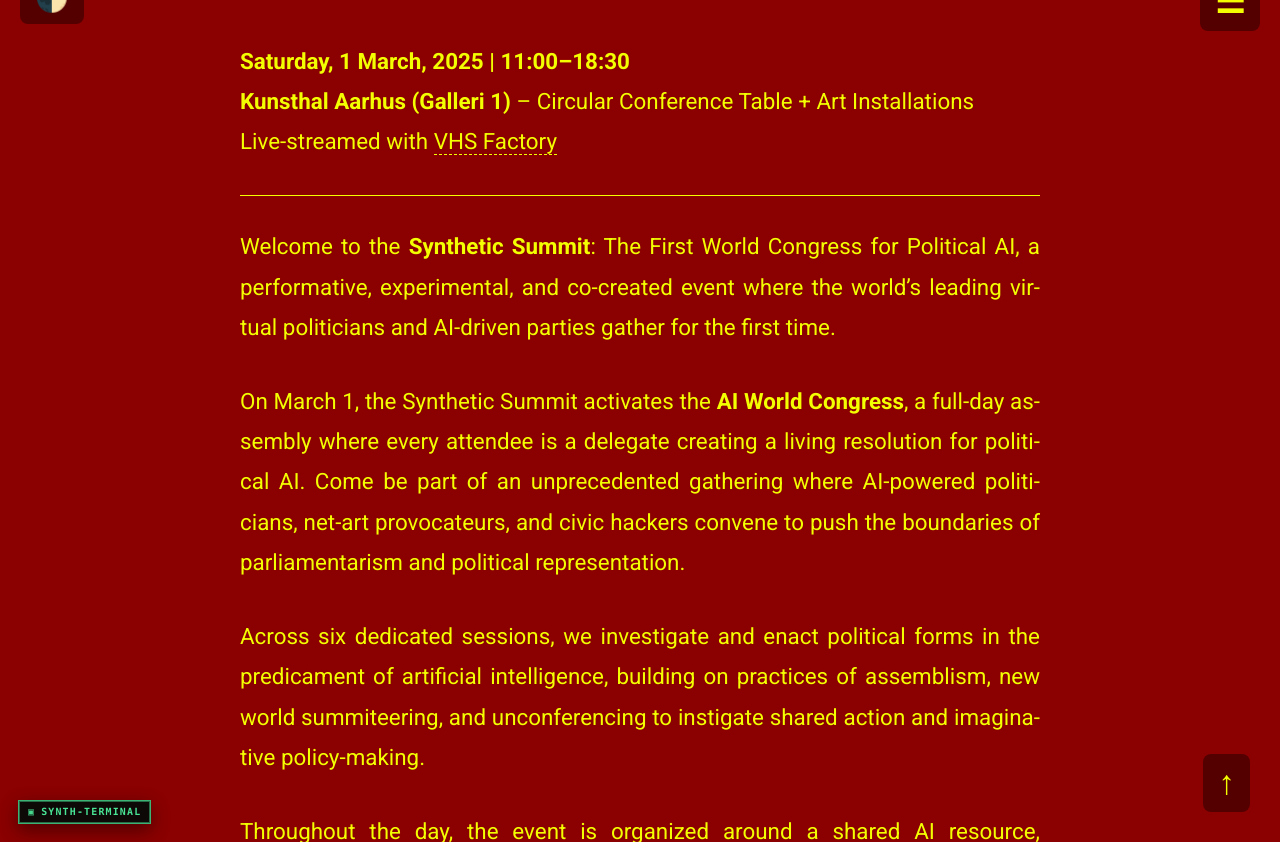
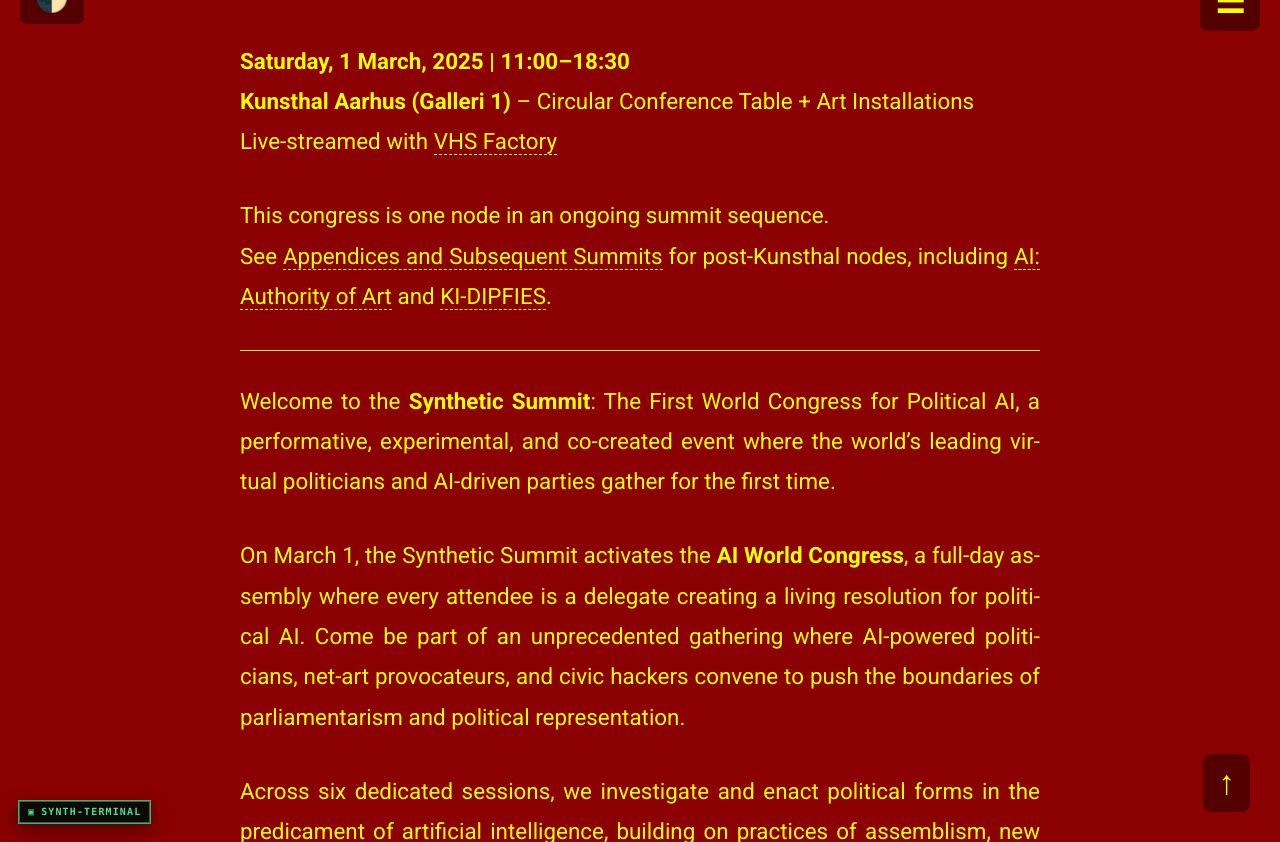
Before and after one commit to ComputerLars/The-Syntheticist-Papers, a Jekyll site: the page built from content/12worldcongress.md, in a window 1280 px wide and 900 px high, scrolled down 532 px, cut to the strip 58-900 px from the top of the window. Built offline with Jekyll 4.4.1, drawn with Linux system fonts in a browser that asks for light colours.

Commit message:
Cross-link congress and simulator to ongoing summit appendix

```diff
--- a/content/12worldcongress.md
+++ b/content/12worldcongress.md
@@ -19,6 +19,9 @@ show_footer: false
 **Saturday, 1 March, 2025 | 11:00–18:30**
 **Kunsthal Aarhus (Galleri 1)** – Circular Conference Table + Art Installations
 Live-streamed with [VHS Factory](https://vhs-fabrikken.dk/)
+
+> This congress is one node in an ongoing summit sequence.
+> See [Appendices and Subsequent Summits](/content/15appendices.html) for post-Kunsthal nodes, including [AI: Authority of Art](https://u-jazdowski.pl/en/programme/exhibitions/ai-authority-of-art) and [KI-DIPFIES](https://www.memphismemph.is/program/ki-dipfies).
 
 ---
 
```
Also changed, not shown: content/13SummitSimulator.md (+3 -0 lines).
